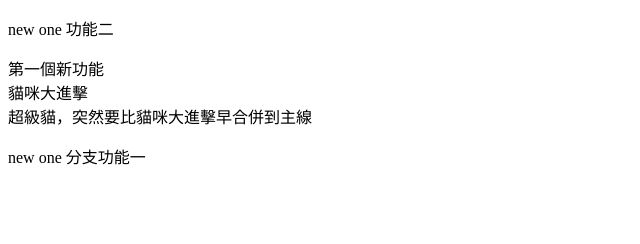
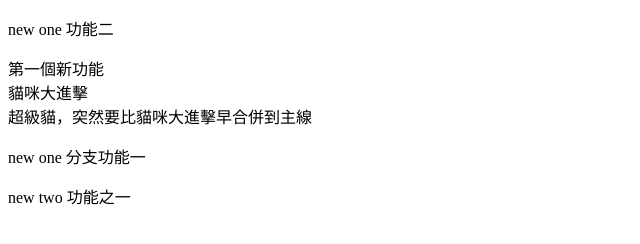
Before and after one commit to funcode-tony/about-git, a plain HTML site: page index.html in a window 1280 px wide. Shown: the whole page, without its empty margins (0-640 px from the left). Drawn offline with Linux system fonts and the light colour scheme.

Commit message:
new two function1

```diff
--- a/index.html
+++ b/index.html
@@ -11,5 +11,7 @@
   <div>貓咪大進擊</div>
   <div>超級貓，突然要比貓咪大進擊早合併到主線</div>
   <p>new one 分支功能一</p>
+
+  <div>new two 功能之一</div>
 </body>
 </html>
```
